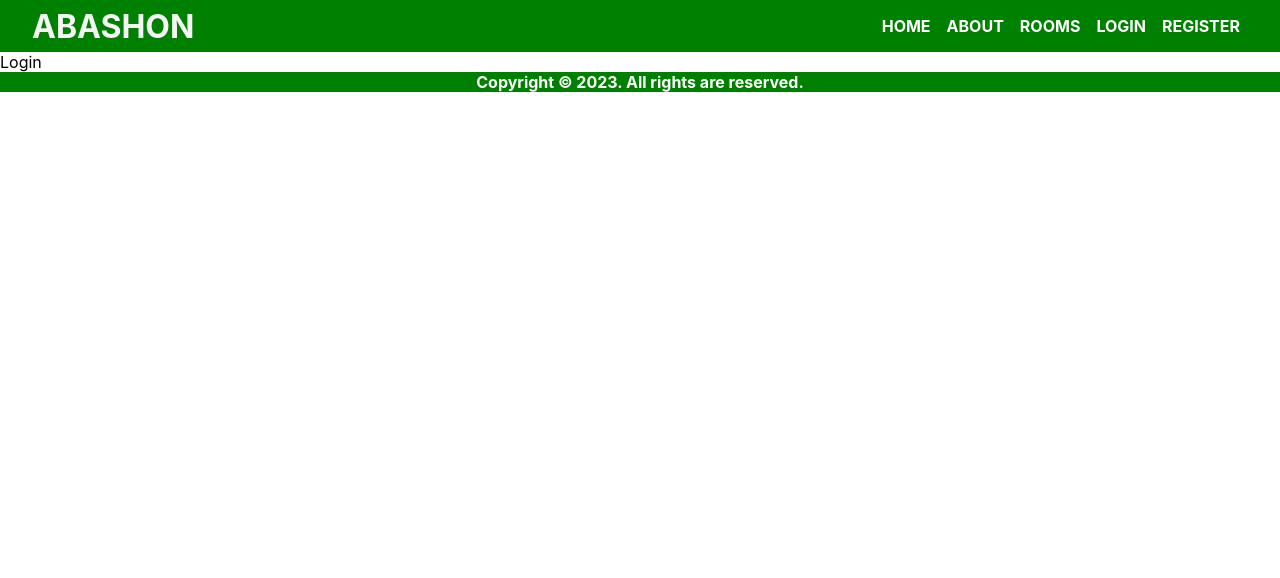
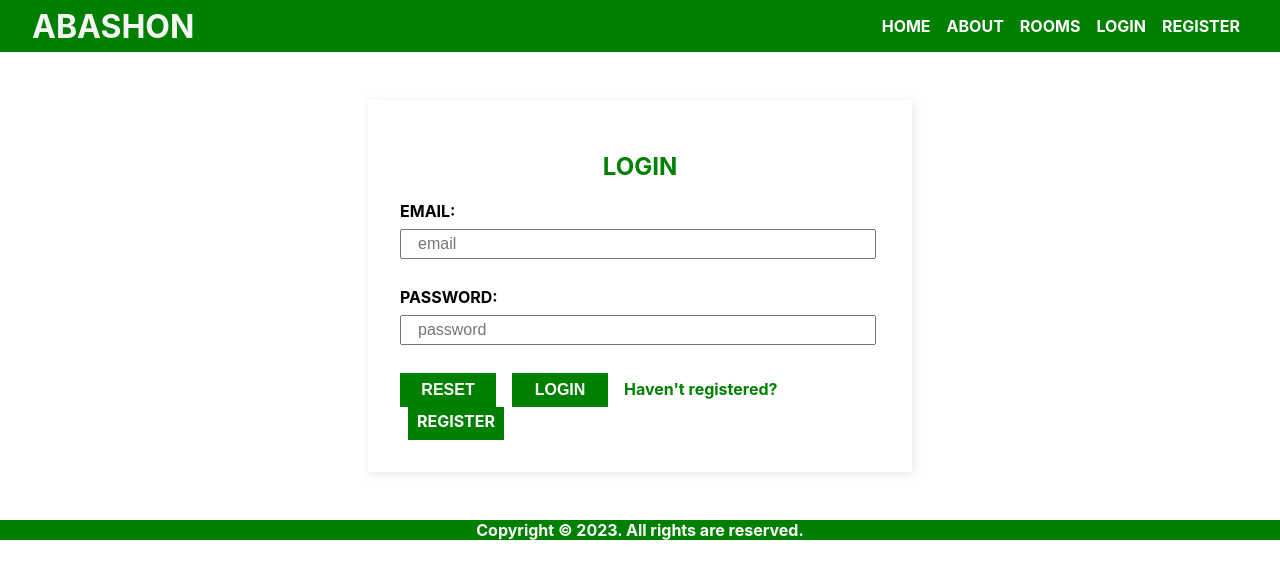
Before and after one commit to raihan-mahmud-talukder/abashon, a React (Create React App) app in the folder client/: page /login in a window 1280 px wide. Shown: the top 578 px of the page. Built offline with nearby package versions, Linux system fonts and the light colour scheme.

Commit message:
login screen

```diff
--- a/client/src/index.css
+++ b/client/src/index.css
@@ -126,24 +126,24 @@ p:nth-child(even) {
   cursor: pointer;
 }
 
-.register {
+.register, .login {
   width: 30rem;
   margin: 3rem auto;
   padding: 2rem;
   box-shadow: 2px 2px 10px rgba(0, 0, 0, 0.1);
 }
 
-.register h2 {
+.register h2, .login h2 {
   text-align: center;
   color: green;
 }
 
-.register label {
+.register label, .login label {
   font-weight: bold;
   text-transform: uppercase;
 }
 
-.register input {
+.register input, .login input {
   display: block;
   width: 29.5rem;
   margin: 0.5rem 0;
@@ -152,7 +152,7 @@ p:nth-child(even) {
   text-indent: 1rem;
 }
 
-.register button {
+.register button, .login button {
   margin: 0 1rem 0 0;
   padding: 0.5rem;
   font-size: 1rem;
@@ -165,16 +165,16 @@ p:nth-child(even) {
   cursor: pointer;
 }
 
-.register button:hover {
+.register button:hover, .login button:hover {
   color: black;
 }
 
-.register span {
+.register span, .login span {
   color: green;
   font-weight: bold
 }
 
-.register a {
+.register a, .login a {
   text-decoration: none;
   background: green;
   color: white;
@@ -186,9 +186,18 @@ p:nth-child(even) {
   margin-left: 0.5rem;
 }
 
-.register a:hover {
+.register a:hover, .login a:hover {
   color: black;
 }
+
+.login button {
+  width: 6rem;
+}
+
+.login a {
+  width: 5.5rem;
+}
+
 footer {
   background: green;
   color: white;
--- a/client/src/screens/Login.jsx
+++ b/client/src/screens/Login.jsx
@@ -1,5 +1,43 @@
+import axios from 'axios'
+import { useState } from 'react'
+
 export const Login = () => {
+  const [email, setEmail] = useState('')
+  const [password, setPassword] = useState('')
+
+  const login = async () => {
+    const user = { email, password }
+    try {
+      const result = (await axios.post('/api/users/login', user)).data
+      localStorage.setItem('currentUser', JSON.stringify(result))
+      window.location.href = '/room'
+    } catch (error) { console.log(error) }
+  }
+
   return (
-    <div>Login</div>
+    <form onSubmit={login} className='login'>
+      <h2>LOGIN</h2>
+      <label htmlFor='email'>Email:</label>
+      <input
+        type="email"
+        placeholder="email"
+        required={true}
+        id='email'
+        value={email}
+        onChange={event => setEmail(event.target.value)}
+      /><br />
+      <label htmlFor="password">Password: </label>
+      <input
+        type="password"
+        placeholder="password"
+        required={true}
+        id="password"
+        value={password}
+        onChange={event => setPassword(event.target.value)}
+      /><br />
+      <button type="reset" value='reset'>RESET</button>
+      <button type="submit" value='submit'>LOGIN</button>
+      <span>Haven't registered? <a href='/register'>REGISTER</a></span>
+    </form>
   )
 }
```
